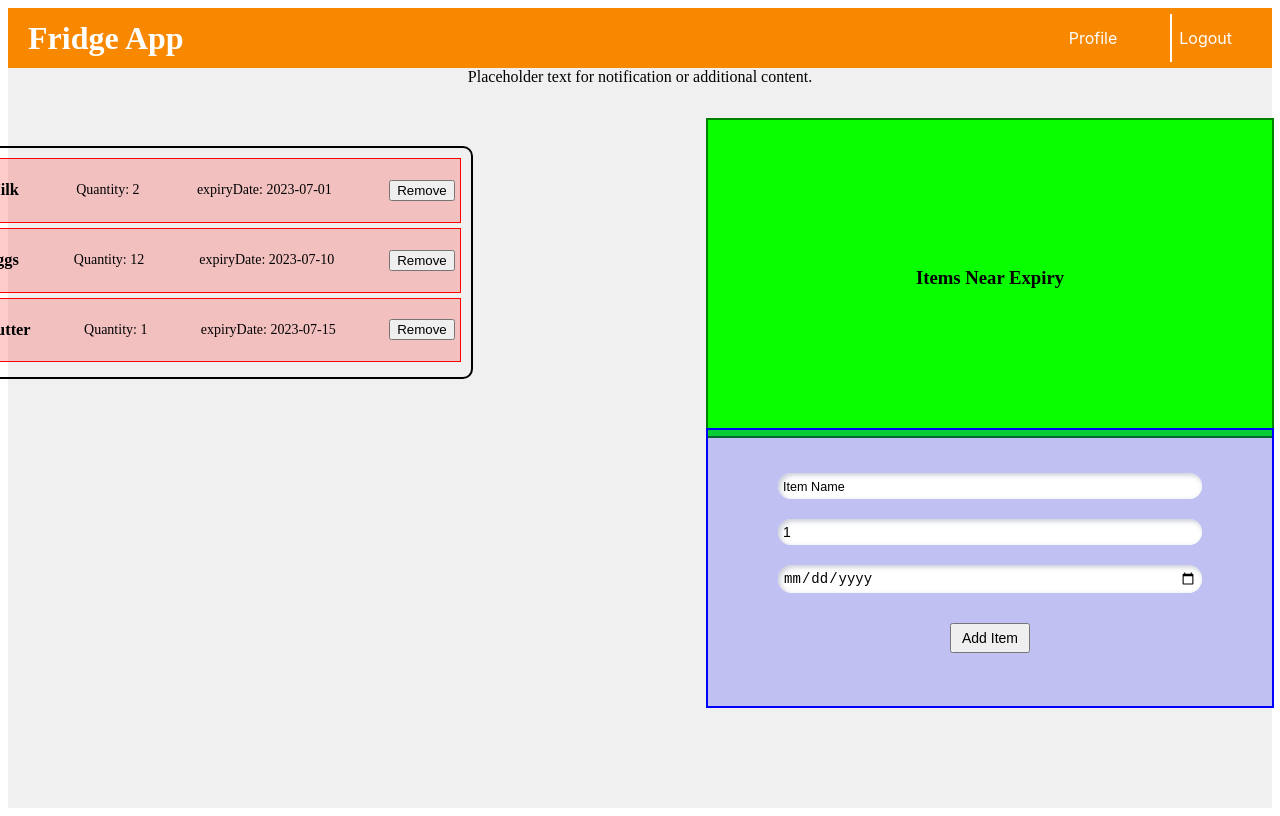
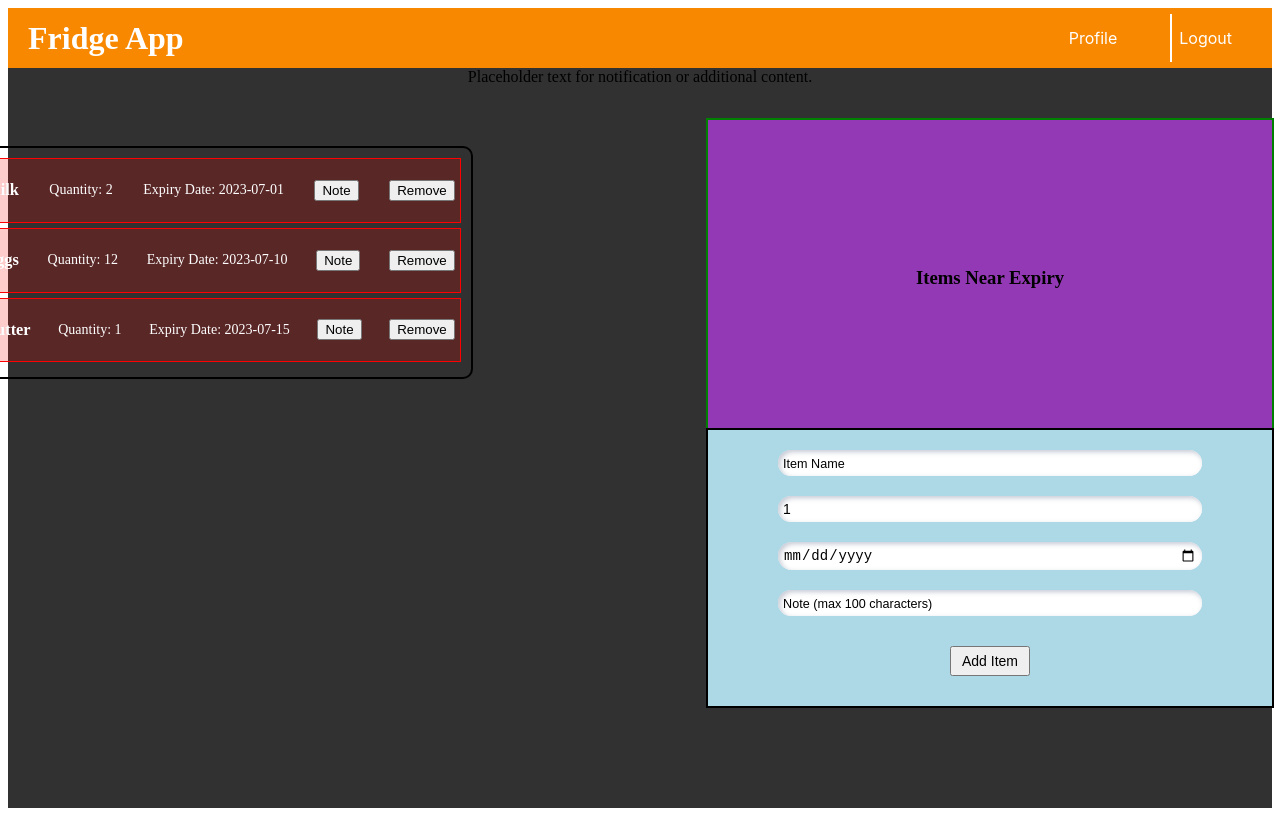
Before and after one commit to four4z/webject2, a React (Vite) app: page /fridge in a window 1280 px wide. Built offline with nearby package versions, Linux system fonts and the light colour scheme.

Commit message:
add note box field,note button in red and green box, pop up after click
add

```diff
--- a/src/FridgeScreen.css
+++ b/src/FridgeScreen.css
@@ -10,6 +10,8 @@
   padding: 0;
   box-sizing: border-box;
   margin: 0;
+  background: rgba(0, 0, 0, 0.808);
+
 }
 
 .navbar {
@@ -100,14 +102,15 @@
   padding: 5px;
   margin-bottom: 5px;
   box-sizing: border-box; /* Ensure padding and border are included in the element's total width */
+  color: white;
 }
 
 .big-blue-box {
   position: absolute;
   width: 45%;
   height: 35%;
-  background-color: rgba(0, 0, 255, 0.2);
-  border: 2px solid blue;
+  background-color: #ADD8E6;
+  border: 2px solid rgb(0, 0, 0);
   display: flex;
   justify-content: center;
   align-items: center;
@@ -121,7 +124,7 @@
   position: absolute;
   width: 45%;
   height: 40%;
-  background-color: rgb(9, 255, 0);
+  background: rgb(148, 57, 181);
   border: 2px solid green;
   display: flex;
   justify-content: center;
@@ -174,9 +177,7 @@
   align-items: center;
   width: 102%;
   height: 105vh;
-  padding: 0;
   position: relative;
-  background: #f78800;
   font-family: Arial, sans-serif;
   margin-left: -10px;
   margin-top: -10px;
@@ -411,3 +412,32 @@
   background-color: rgba(0, 255, 0, 0.2); /* Change background color to green */
   border-color: green; /* Change border color to green */
 }
+
+.note-popup {
+  position: fixed;
+  top: 0;
+  left: 0;
+  right: 0;
+  bottom: 0;
+  background-color: rgba(0, 0, 0, 0.5);
+  display: flex;
+  justify-content: center;
+  align-items: center;
+  z-index: 10;
+}
+
+.popup-content {
+  background: #fff;
+  border-radius: 20px;
+  width: 60vh;
+  max-width: 500px;
+  padding: 30px;
+  display: flex;
+  flex-direction: column;
+  align-items: center;
+  margin: auto;
+  box-shadow: 0 8px 16px rgba(0, 0, 0, 0.1);
+  position: absolute;
+  height: 50vh;
+  transition: height 0.3s ease-in-out;
+}
--- a/src/FridgeScreen.jsx
+++ b/src/FridgeScreen.jsx
@@ -225,27 +225,31 @@ const ProfileScreen = ({ togglePopup }) => {
 
 const FridgeScreen = () => {
   const [items, setItems] = useState([
-    { name: 'Milk', quantity: 2, expiryDate: '2023-07-01' },
-    { name: 'Eggs', quantity: 12, expiryDate: '2023-07-10' },
-    { name: 'Butter', quantity: 1, expiryDate: '2023-07-15' },
+    { name: 'Milk', quantity: 2, expiryDate: '2023-07-01', note: "" },
+    { name: 'Eggs', quantity: 12, expiryDate: '2023-07-10', note: "" },
+    { name: 'Butter', quantity: 1, expiryDate: '2023-07-15', note: "" },
   ]);
 
   const [newItem, setNewItem] = useState('');
   const [quantity, setQuantity] = useState(1);
   const [expiryDate, setExpiryDate] = useState('');
+  const [note, setNote] = useState('');
   const [isPopupVisible, setPopupVisibility] = useState(false);
+  const [isNotePopupVisible, setNotePopupVisibility] = useState(false);
+  const [currentNote, setCurrentNote] = useState('');
   const [currentPage, setCurrentPage] = useState(1);
   const itemsPerPage = 7;
   const [nearExpiryItems, setNearExpiryItems] = useState([]);
+
   const navigate = useNavigate();
 
   const addItem = () => {
     if (newItem && expiryDate) {
-      setItems([...items, { name: newItem, quantity, expiryDate }]);
+      setItems([...items, { name: newItem, quantity, expiryDate, note }]);
       setNewItem('');
       setQuantity(1);
       setExpiryDate('');
-      // togglePopupVisibility();
+      setNote('');
     }
   };
 
@@ -263,6 +267,11 @@ const FridgeScreen = () => {
     setPopupVisibility(!isPopupVisible);
   };
 
+  const toggleNotePopup = (noteContent) => {
+    setCurrentNote(noteContent);
+    setNotePopupVisibility(!isNotePopupVisible);
+  };
+
   const handlePageChange = (direction) => {
     if (direction === 'prev' && currentPage > 1) {
       setCurrentPage(currentPage - 1);
@@ -271,7 +280,7 @@ const FridgeScreen = () => {
     }
   };
 
-    useEffect(() => {
+  useEffect(() => {
     const today = new Date();
     const nearExpiry = items.filter(item => {
       const expiryDate = new Date(item.expiryDate);
@@ -298,13 +307,22 @@ const FridgeScreen = () => {
           </div>
         </div>
       )}
+      {isNotePopupVisible && (
+        <div className="note-popup">
+          <div className="popup-content">
+            <p>{currentNote}</p>
+            <button className="btn btn-primary" onClick={() => setNotePopupVisibility(false)}>Close</button>
+          </div>
+        </div>
+      )}
       <div className="noti">Placeholder text for notification or additional content.</div>
       <div className="fridge">
         {items.map((item, index) => (
           <div className={`red-box red-box-${index + 1}`} key={index}>
             <h3>{item.name}</h3>
             <p>Quantity: {item.quantity}</p>
-            <p2>expiryDate: {item.expiryDate}</p2>
+            <p>Expiry Date: {item.expiryDate}</p>
+            <button onClick={() => toggleNotePopup(item.note)}>Note</button>
             <button onClick={() => removeItem(index)}>Remove</button>
           </div>
         ))}
@@ -317,7 +335,7 @@ const FridgeScreen = () => {
             <h3>{item.name}</h3>
             <p>Quantity: {item.quantity}</p>
             <p>Expiry Date: {item.expiryDate}</p>
-            {/* <button onClick={() => removeItem(index)}>Remove</button> */}
+            <button onClick={() => toggleNotePopup(item.note)}>Note</button>
           </div>
         ))}
       </div>
@@ -341,6 +359,13 @@ const FridgeScreen = () => {
             value={expiryDate}
             onChange={(e) => setExpiryDate(e.target.value)}
           />
+          <input
+            type="text"
+            placeholder="Note (max 100 characters)"
+            value={note}
+            onChange={(e) => setNote(e.target.value)}
+            maxLength={100}
+          />
           <button onClick={addItem}>Add Item</button>
         </div>
       </div>
```
